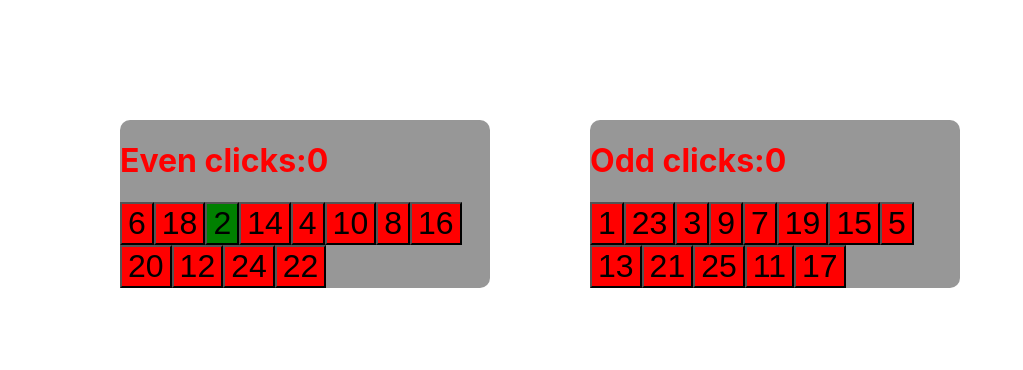
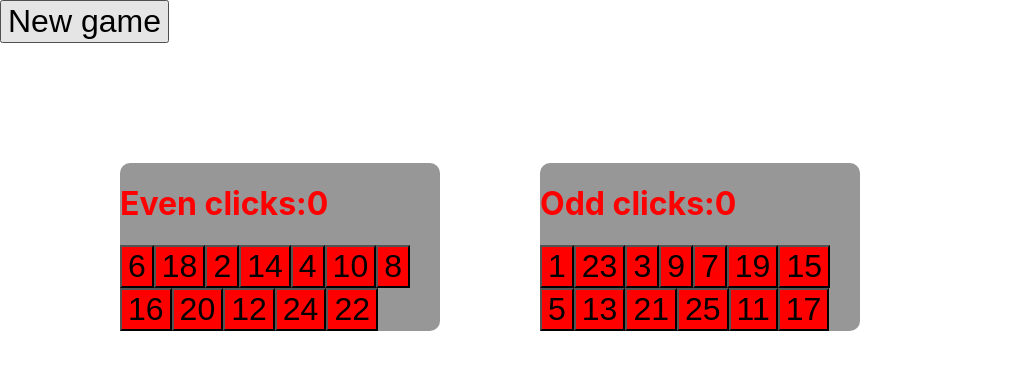
Before and after one commit to justwillj/Front-end-observation-test-exercise-v1, a React (Create React App) app: page / in a window 1280 px wide. Shown: the top 370 px of the page, without its empty margins (0-1023 px from the left). Built offline with nearby package versions, Linux system fonts and the light colour scheme.

Commit message:
Allows the button to change on click when correct

```diff
--- a/src/components/app/App.js
+++ b/src/components/app/App.js
@@ -4,7 +4,7 @@ import Button from "../button/Button.js";
 import { clear } from "@testing-library/user-event/dist/clear";
 
 function App() {
-  const [count, setCount] = useState(1);
+  const [count, setCount] = useState(0);
   const [style, setStyle] = useState("");
   const [isActive, setIsActive] = useState(false);
 
@@ -20,9 +20,6 @@ function App() {
   //Total Clicks
   const [totalClicks, setTotalClicks] = useState(0);
 
-  //% Score
-  const [clickScore, setClickScore] = useState(25 / totalClicks);
-
   //Finished time
   const [finishedTime, setFinishedTime] = useState(0);
   //Timer
@@ -35,7 +32,7 @@ function App() {
   }, []);
 
   const [even, setEven] = useState([
-    { id: 1, number: 2, isActive: true },
+    { id: 1, number: 2 },
     { id: 2, number: 4 },
     { id: 3, number: 6 },
     { id: 4, number: 8 },
@@ -49,7 +46,7 @@ function App() {
     { id: 12, number: 24 },
   ]);
   const [odd, setOdd] = useState([
-    { id: 1, number: 1, isActive },
+    { id: 1, number: 1 },
     { id: 2, number: 3 },
     { id: 3, number: 5 },
     { id: 4, number: 7 },
@@ -77,8 +74,9 @@ function App() {
   }, []);
 
   const buttonCheck = (id, number, list, setList, click, setClicks) => {
-    if (number == count) {
-      // setStyle("correctNumber");
+    if (number == count + 1) {
+      console.log(odd);
+
       setCount(count + 1);
       setClicks(click + 1);
     } else {
@@ -92,8 +90,21 @@ function App() {
     }
   };
 
+  //Starts new game
+  const newGame = () => {
+    shuffleButton(even, setEven);
+    shuffleButton(odd, setOdd);
+    setWinMessage(false);
+    setFinishedTime(0);
+    setEvenClicks(0);
+    setOddClicks(0);
+    setCount(1);
+    setGameTime(0);
+  };
+
   return (
     <div>
+      <button onClick={newGame}>New game</button>
       <div className="main-table">
         <div className="even-grid">
           <h1>Even clicks:{evenClicks}</h1>
@@ -102,7 +113,7 @@ function App() {
               key={id}
               type="button"
               value={number}
-              className={isActive ? "active" : "test"}
+              className={number <= count ? "active" : "test"}
               onClick={() =>
                 buttonCheck(
                   id,
@@ -123,13 +134,14 @@ function App() {
               key={id}
               type="button"
               value={number}
-              className={isActive ? "active" : "test"}
+              className={number <= count ? "active" : "test"}
               onClick={() =>
                 buttonCheck(id, number, odd, setOdd, oddClicks, setOddClicks)
               }
             />
           ))}
         </div>
+        <h1>{winMessage ? <h1>YOU WIN!</h1> : null}</h1>
         <h1>{winMessage ? <h1>Time:{finishedTime}s</h1> : null}</h1>
         <h1>
           {winMessage ? (
```
